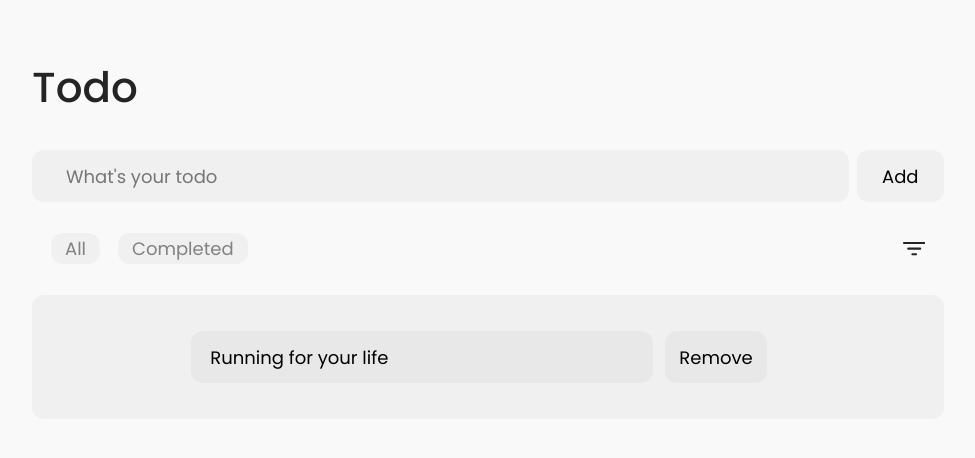
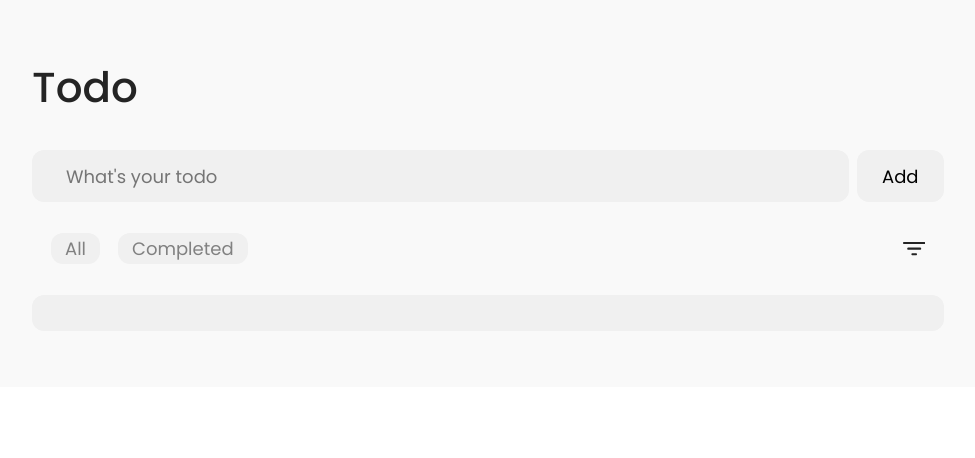
Before and after one commit to wahyuditya/Todo, a React (Vite) app in the folder Ticks/: page / in a window 1280 px wide. Both pictures are taken after a click on the button "Completed". Shown: the top 458 px of the page, without its empty margins (152-1127 px from the left). Built offline with nearby package versions, Linux system fonts and the light colour scheme.

Commit message:
next work with style

```diff
--- a/Ticks/src/App.css
+++ b/Ticks/src/App.css
@@ -98,7 +98,7 @@
   background-color: #f0f0f0;
   width: 100%;
   border-radius: 12px;
-  gap: 8px;
+  gap: 24px;
   flex-direction: column;
   padding: 18px 0px;
 }
@@ -114,7 +114,7 @@
 }
 
 .todosWarper p {
-  width: 424px;
+  width: 100%;
   height: 52px;
   background-color: #e8e8e8;
   border-radius: 12px;
@@ -122,6 +122,10 @@
   align-items: center;
   font-size: 18px;
   padding: 0 19px;
+  margin-left: 18px;
+  margin-bottom: 0px;
+  margin-top: 0px;
+  border: none;
 }
 
 .todosWarper input {
@@ -145,5 +149,13 @@
   background-color: #e8e8e8;
   font-size: 18px;
   padding: 0 14px;
+  min-width: fit-content;
+}
+
+.todosWarper button:last-child {
   margin-right: 18px;
 }
+
+/* .completed p {
+  background-color: rgb(199, 253, 199);
+} */
--- a/Ticks/src/App.jsx
+++ b/Ticks/src/App.jsx
@@ -5,12 +5,8 @@ import TodoForms from "./components/todoForms";
 import Todos from "./components/Todos";
 
 function App() {
-  const [todos, setTodos] = useState([
-    { title: "buy a drink", complete: false },
-    { title: "musicfest", complete: false },
-    { title: "Running for your life", complete: true },
-  ]);
-  const [show, setShow] = useState(todos);
+  const [todos, setTodos] = useState([]);
+  const [isComplete, setIscomplete] = useState(false);
 
   const handleNewEntry = (newEntry) => {
     setTodos([...todos, { title: newEntry, complete: false }]);
@@ -20,7 +16,6 @@ function App() {
     const toRemove = [...todos];
     toRemove.splice(index, 1);
     setTodos(toRemove);
-    console.log("in");
   };
 
   const saveUpdate = (index, update) => {
@@ -36,12 +31,11 @@ function App() {
   };
 
   const showAll = () => {
-    setShow(todos);
+    setIscomplete(false);
   };
 
   const showCompleted = () => {
-    let filterd = todos.filter((todo) => todo.complete === true);
-    setShow(filterd);
+    setIscomplete(true);
   };
 
   return (
@@ -54,8 +48,12 @@ function App() {
 
           <Filter filterByAll={showAll} filterByCompleted={showCompleted} />
 
+          {isComplete ? (
+            <>
               <div className="todosWarper">
-            {show.map((todo, index) => (
+                {todos
+                  .filter((todo) => todo.complete === true)
+                  .map((todo, index) => (
                     <ul key={index}>
                       <Todos
                         title={todo.title}
@@ -68,6 +66,26 @@ function App() {
                     </ul>
                   ))}
               </div>
+            </>
+          ) : (
+            <>
+              {" "}
+              <div className="todosWarper">
+                {todos.map((todo, index) => (
+                  <ul key={index}>
+                    <Todos
+                      title={todo.title}
+                      handleRemove={handleRemove}
+                      saveUpdate={saveUpdate}
+                      index={index}
+                      markComplete={markComplete}
+                      complete={todo.complete}
+                    />
+                  </ul>
+                ))}
+              </div>
+            </>
+          )}
         </div>
       </div>
     </>
--- a/Ticks/src/components/Todos.jsx
+++ b/Ticks/src/components/Todos.jsx
@@ -10,6 +10,8 @@ function Todos({
 }) {
   const [update, setUpdate] = useState(title);
   const [isEdit, setIsEdit] = useState(false);
+
+  // const val = title;
 
   const handleChange = (e) => {
     setUpdate(e.target.value);
@@ -34,7 +36,7 @@ function Todos({
             type="text"
             onKeyDown={handleEnter}
             onChange={handleChange}
-            value={update}
+            value={title}
           ></input>
           <button onClick={handleSave}>Save</button>
           <button onClick={() => setIsEdit(false)}>Cancel</button>
```
Lines whose indentation alone changed are shown as unchanged.
